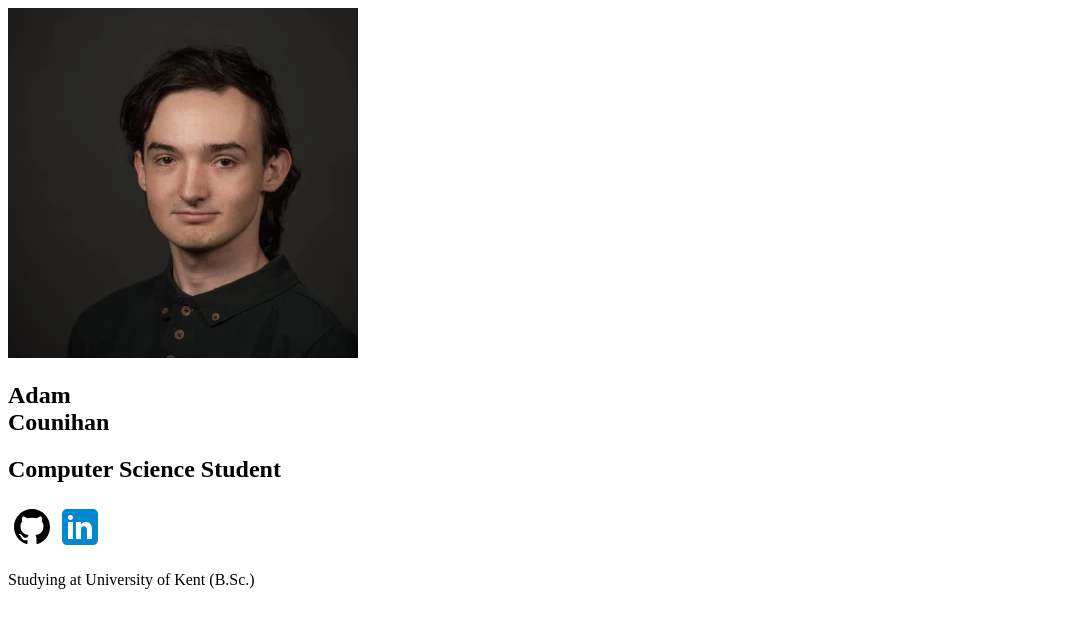
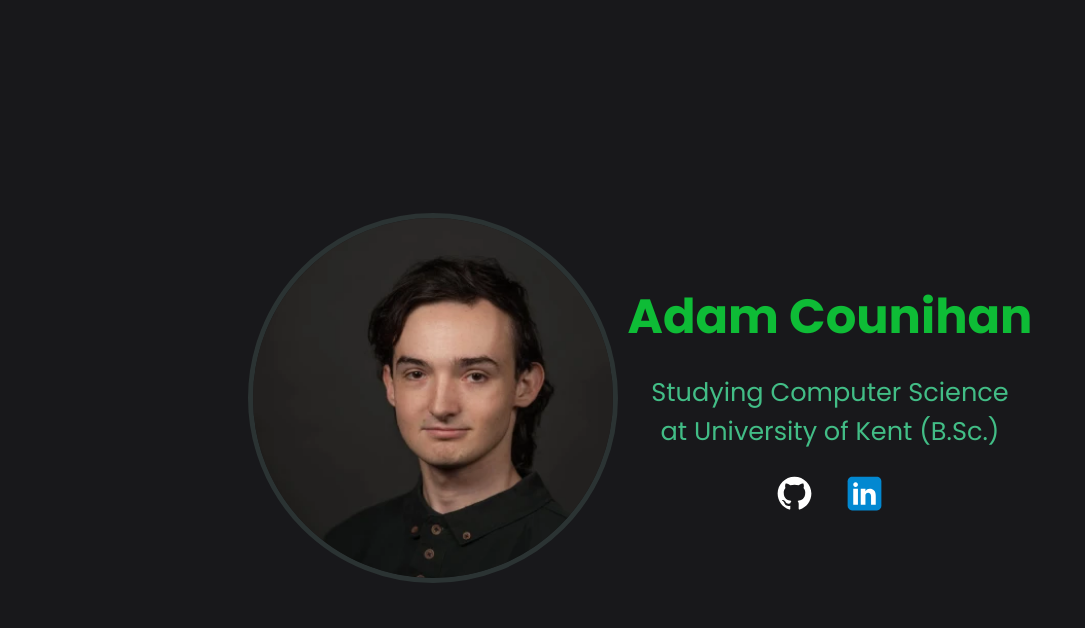
Before and after one commit to adamcounihan-dev/Portfolio-Website, a React (Vite) app: page / in a window 1280 px wide. Shown: the top 628 px of the page, without its empty margins (0-1085 px from the left). Built offline with nearby package versions, Linux system fonts and the light colour scheme.

Commit message:
style: add CSS styling for hero content

```diff
--- a/index.html
+++ b/index.html
@@ -4,8 +4,6 @@
     <meta charset="UTF-8" />
     <meta name="viewport" content="width=device-width, initial-scale=1.0" />
     <link href="https://fonts.googleapis.com/css2?family=Poppins:wght@400;700&display=swap" rel="stylesheet">
-    <link href="https://fonts.googleapis.com/css2?family=Montserrat:wght@300;400;700&display=swap" rel="stylesheet">
-    <title>Adam Counihan</title>
     <link rel="icon" type="image/svg+xml" href="/public/favicon.ico" />
   </head>
   <body>
--- a/src/App.css
+++ b/src/App.css
@@ -0,0 +1,42 @@
+:root {
+    --background-color: #18181b;
+    --text-color: #42BD86;
+    --primary-color: #0ebc36;
+    --secondary-color: #AD61FF;
+    --containers: #2b3333;
+}
+
+* {
+    margin: 0;
+    padding: 0;
+}
+
+body {
+    background-color: var(--background-color);
+    display: flex;
+    justify-content: center;
+    margin: 0 auto 60px;
+}
+
+h1,h2,h3, p{
+    color: var(--text-color);
+    margin: 0;
+    padding: 0;
+}
+
+h1,h2,h3,p{
+    font-family: 'Poppins', sans-serif;
+}
+
+h1{
+    font-size: 3rem;
+}
+
+p{
+    font-size: 2vw;
+    font-weight: 320;
+}
+
+.sectionTitle{
+    margin-bottom: 30px;
+}
--- a/src/sections/Hero/Hero.jsx
+++ b/src/sections/Hero/Hero.jsx
@@ -4,26 +4,29 @@ import githubIcon from '../../assets/github.svg'
 import linkedinIcon from '../../assets/linkedin.svg'
 
 function Hero() {
-    return <section id="hero" className={styles.container}>
-        <div className={styles.colorModeContainer}>
+    return (
+        <section id="hero" className={styles.container}>
+            <div>
                 <img className={styles.hero} src={heroImg} alt="Profile picture of Adam Counihan"/>
             </div>
             <div className={styles.info}>
-            <h1>Adam <br/> Counihan</h1>
-            <h2>Computer Science Student</h2>
-            <span>
+                <h1 className={styles.title}>Adam Counihan</h1>
+                <p className={styles.description}>
+                    Studying Computer Science at
+                    University of Kent (B.Sc.)
+                </p>
+                <div className={styles.socialMedia}>
                     <a href="https://github.com/adamlcounihan/" target="_blank">
                         <img src={githubIcon} alt="Github icon"/>
                     </a>
-            </span>
-            <span>
                     <a href="https://linkedin.com/in/adamlcounihan/" target="_blank">
                         <img src={linkedinIcon} alt="Linkedin icon"/>
                     </a>
-            </span>
-            <p>Studying at University of Kent (B.Sc.)</p>
                 </div>
-    </section>;
+            </div>
+        </section>
+    );
 }
 
+
 export default Hero;
--- a/src/sections/Hero/HeroStyles.module.css
+++ b/src/sections/Hero/HeroStyles.module.css
@@ -0,0 +1,51 @@
+.container {
+    display: flex;
+    flex-direction: row;
+    justify-content: center;
+    gap: 20px;
+    text-align: center;
+    height: 100vh;
+    min-height: 500px;
+    align-items: center;
+    width: 100%;
+}
+
+.hero {
+    width: 100%;
+    height: auto;
+    margin: 0 auto;
+    border-radius: 20rem;
+    border: 5px solid var(--containers);
+}
+
+.info {
+    display: flex;
+    flex-direction: column;
+    gap: 20px;
+}
+
+.socialMedia {
+    display: flex;
+    gap: 25px;
+    justify-content: center;
+}
+
+.socialMedia a {
+    margin: 0;
+}
+
+.socialMedia img {
+    width: 45px;
+}
+
+.title{
+    max-width: 24ch;
+    align-self: center;
+    color: var(--primary-color);
+}
+
+.description {
+    max-width: 24ch;
+    align-self: center;
+    color: var(--text-color);
+}
```
Also changed, not shown: src/assets/github.svg. Lines whose indentation alone changed are shown as unchanged.
